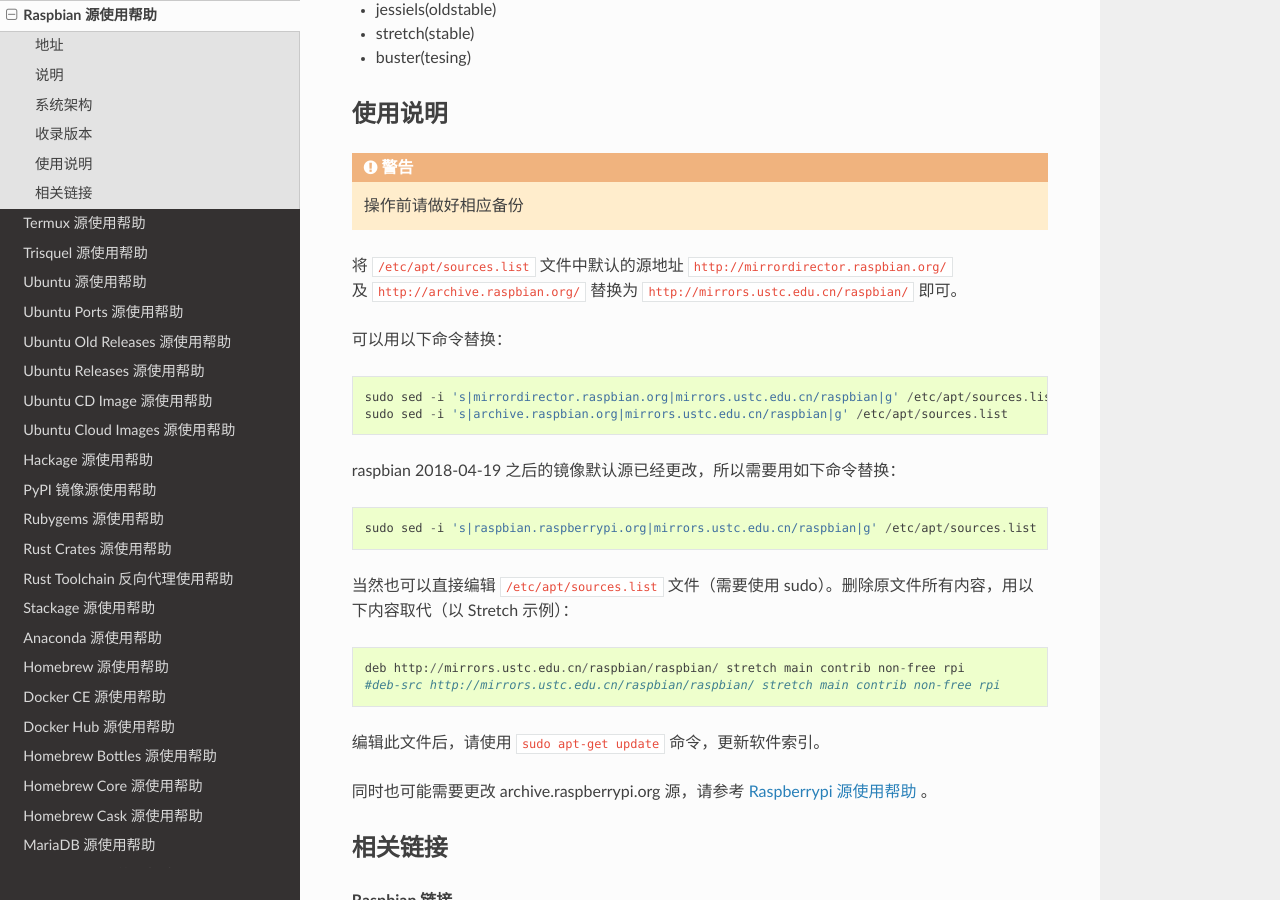
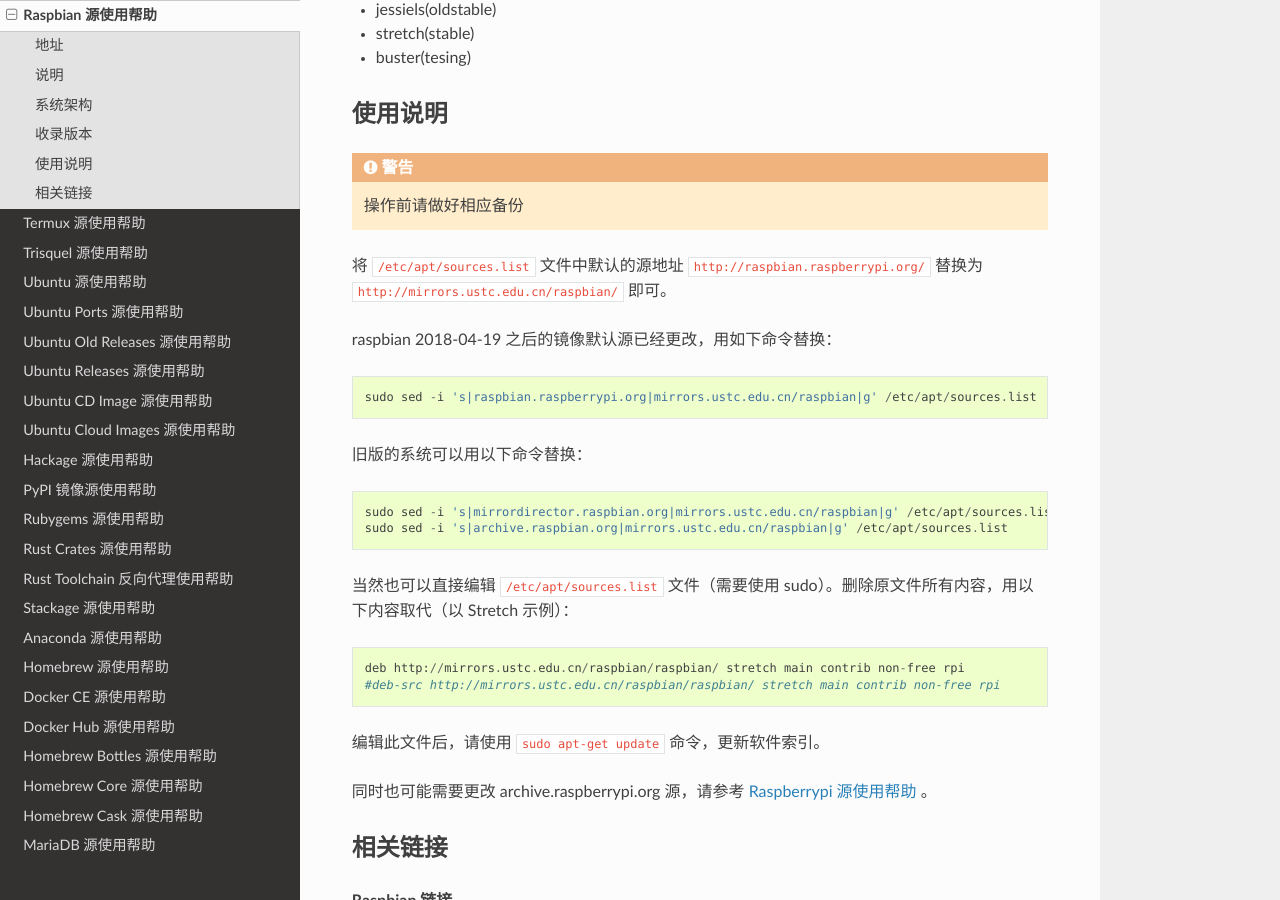
Before and after one commit to ustclug/mirrorhelp, a Sphinx documentation site: the page built from source/raspbian.rst, in a window 1280 px wide and 900 px high, scrolled down 574 px. Built offline with Sphinx 7.4.7 and the Read the Docs theme 2.0.0, drawn with Linux system fonts in a browser that asks for light colours; pages that are not in the unit, such as notebooks, are missing from menus.

Commit message:
Update raspbian.rst

```diff
--- a/source/raspbian.rst
+++ b/source/raspbian.rst
@@ -31,21 +31,21 @@
 .. warning::
     操作前请做好相应备份
 
-将 :file:`/etc/apt/sources.list` 文件中默认的源地址 ``http://mirrordirector.raspbian.org/`` 及 ``http://archive.raspbian.org/``
-替换为 ``http://mirrors.ustc.edu.cn/raspbian/`` 即可。
+将 :file:`/etc/apt/sources.list` 文件中默认的源地址 ``http://raspbian.raspberrypi.org/`` 替换为 ``http://mirrors.ustc.edu.cn/raspbian/`` 即可。
 
-可以用以下命令替换：
+raspbian 2018-04-19 之后的镜像默认源已经更改，用如下命令替换：
+
+::
+
+  sudo sed -i 's|raspbian.raspberrypi.org|mirrors.ustc.edu.cn/raspbian|g' /etc/apt/sources.list
+
+旧版的系统可以用以下命令替换：
 
 ::
 
   sudo sed -i 's|mirrordirector.raspbian.org|mirrors.ustc.edu.cn/raspbian|g' /etc/apt/sources.list
   sudo sed -i 's|archive.raspbian.org|mirrors.ustc.edu.cn/raspbian|g' /etc/apt/sources.list
 
-raspbian 2018-04-19 之后的镜像默认源已经更改，所以需要用如下命令替换：
-
-::
-
-  sudo sed -i 's|raspbian.raspberrypi.org|mirrors.ustc.edu.cn/raspbian|g' /etc/apt/sources.list
 
 当然也可以直接编辑 :file:`/etc/apt/sources.list` 文件（需要使用 sudo）。删除原文件所有内容，用以下内容取代（以 Stretch 示例）：
 
```
